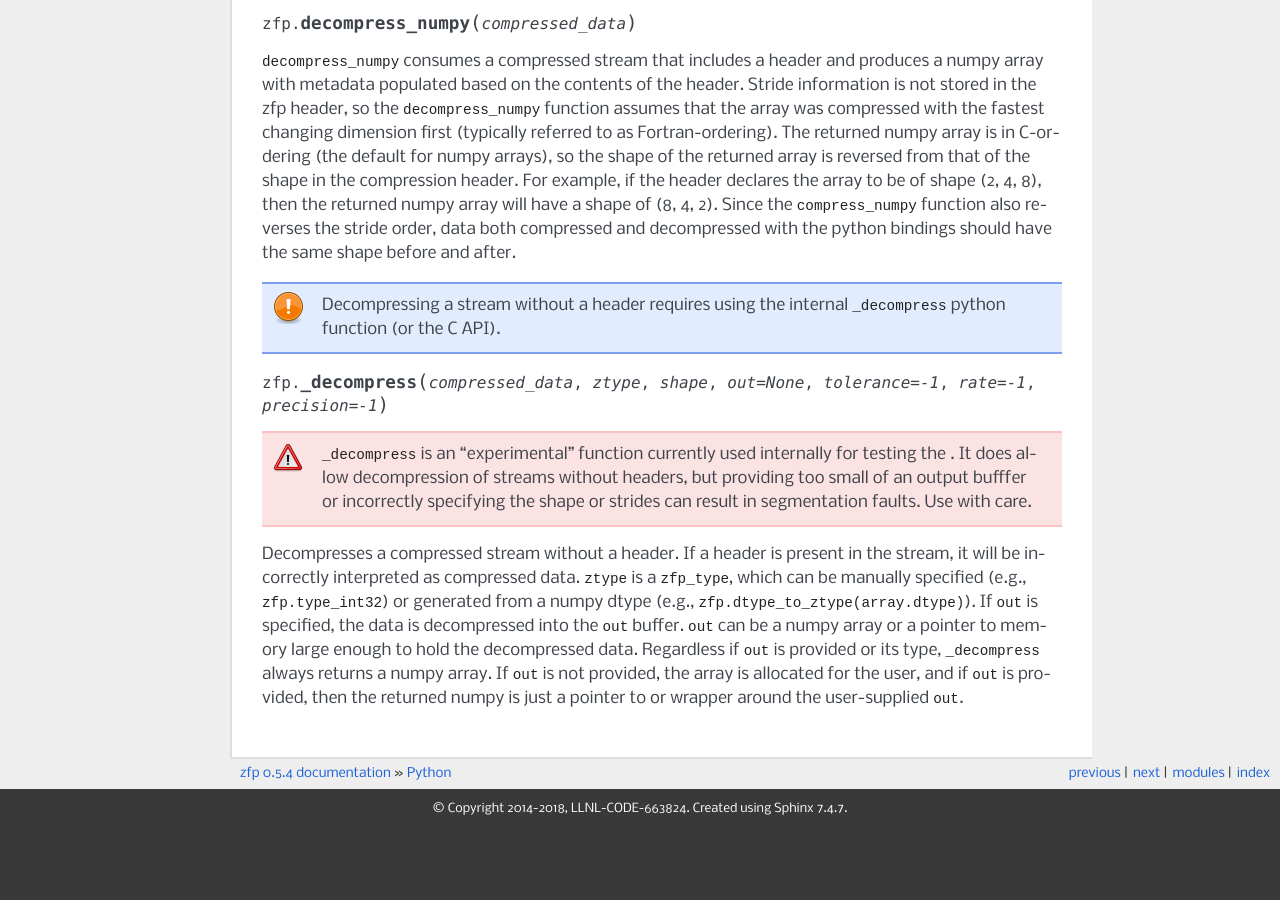
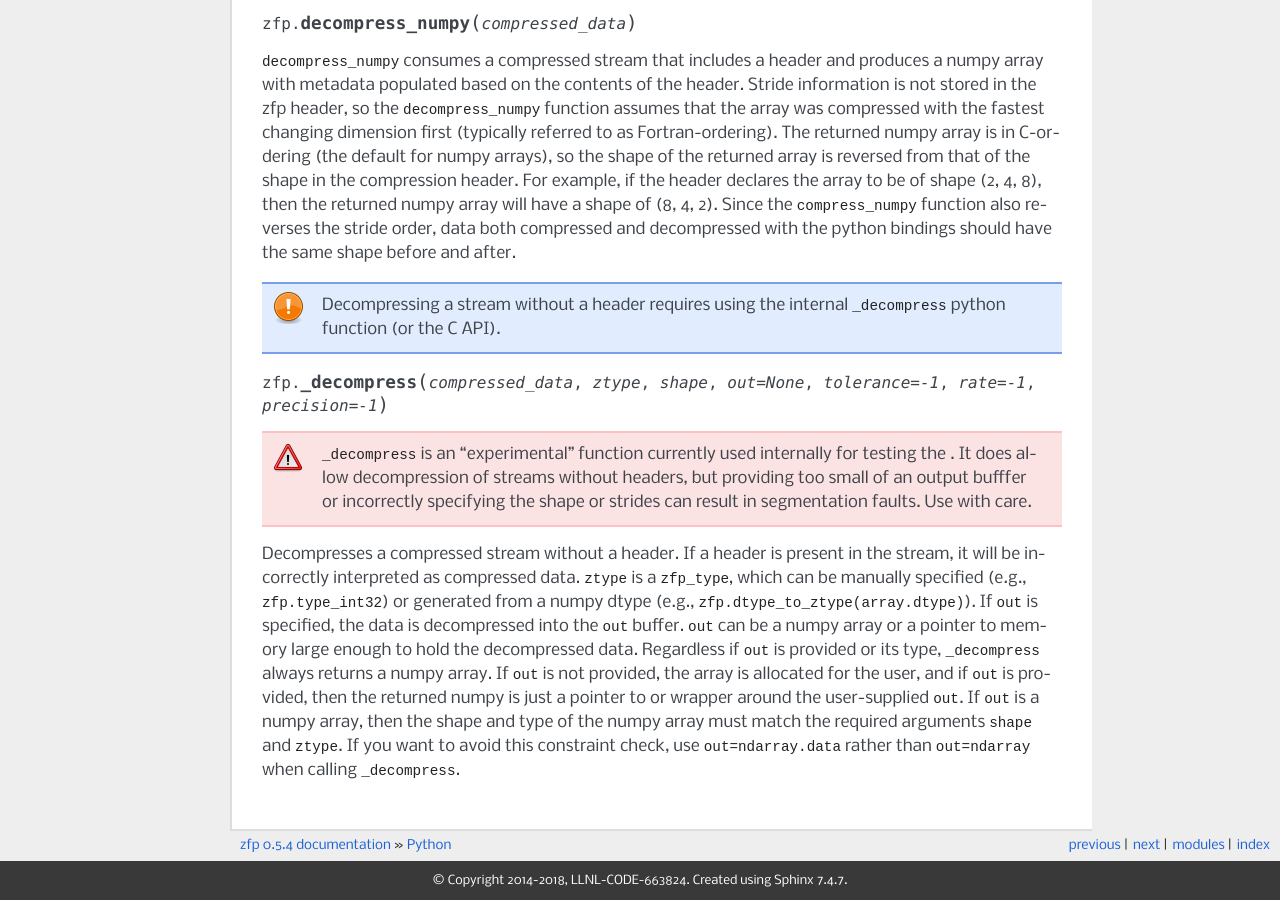
Before and after one commit to LLNL/zfp, a Sphinx documentation site: the page built from docs/source/python.rst, in a window 1280 px wide and 900 px high, scrolled down 1570 px. Built offline with Sphinx 7.4.7, drawn with Linux system fonts in a browser that asks for light colours; formulas are drawn with MathJax 3; before the commit the page ends 2398 px from its top, so only the background shows below that.

Commit message:
python: re-add comparison of output metadata against user-provided

```diff
--- a/docs/source/python.rst
+++ b/docs/source/python.rst
@@ -112,4 +112,8 @@ can be a numpy array or a pointer to memory large enough to hold the
 decompressed data.  Regardless if ``out`` is provided or its type,
 ``_decompress`` always returns a numpy array.  If ``out`` is not provided, the
 array is allocated for the user, and if ``out`` is provided, then the returned
-numpy is just a pointer to or wrapper around the user-supplied ``out``.
+numpy is just a pointer to or wrapper around the user-supplied ``out``.  If
+``out`` is a numpy array, then the shape and type of the numpy array must match
+the required arguments ``shape`` and ``ztype``.  If you want to avoid this
+constraint check, use ``out=ndarray.data`` rather than ``out=ndarray`` when
+calling ``_decompress``.
```
Also changed, not shown: 1 other file.
